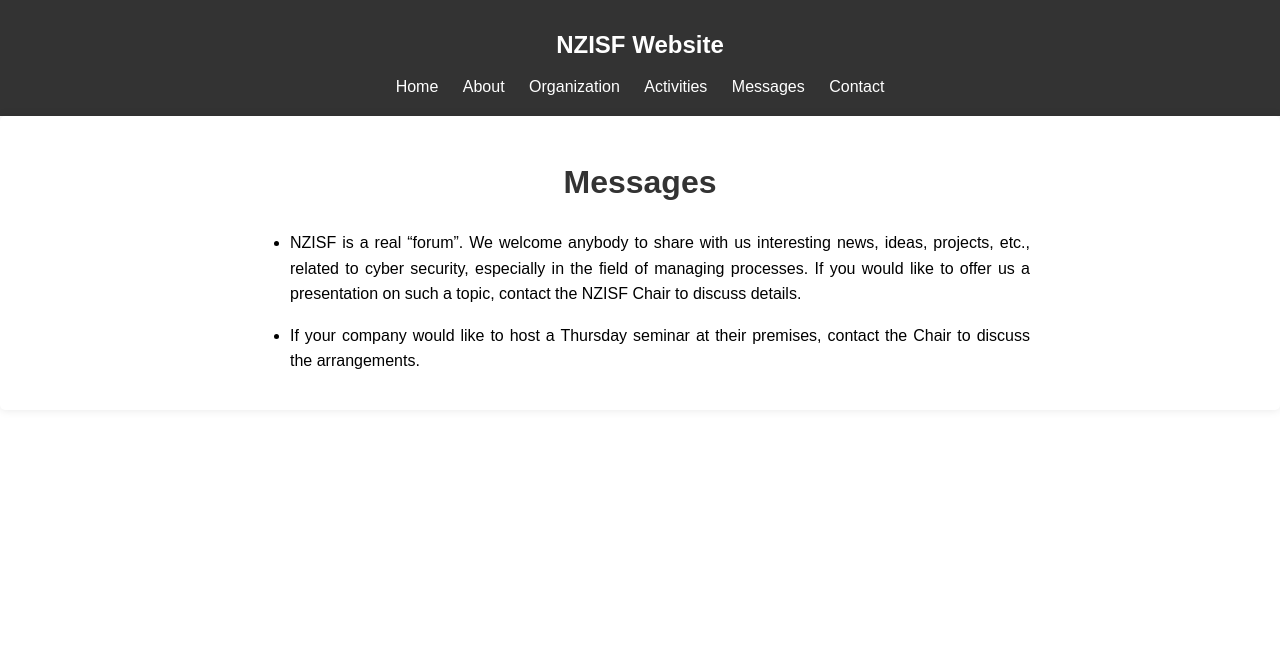
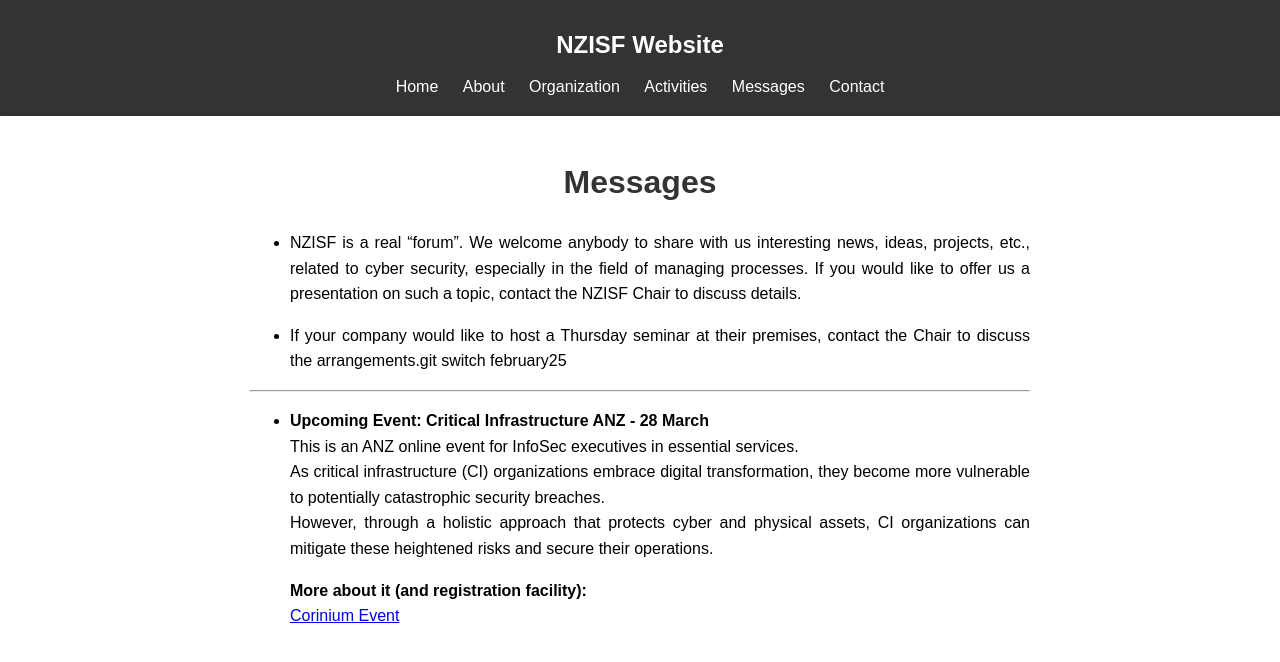
Before and after one commit to hilmibesli/NZISF-website, a Jekyll site: the page built from content/messages.md, in a window 1280 px wide. Shown: the top 662 px of the page. Built offline with Jekyll 4.4.1, drawn with Linux system fonts in a browser that asks for light colours.

Commit message:
CSS, aktiviteler ve mesajlar güncellendi; yeni belgeler ve görseller eklendi

```diff
--- a/assets/css/style.css
+++ b/assets/css/style.css
@@ -198,3 +198,8 @@ tr:hover {
     display: flex;
   }
 }
+
+.center-text {
+  text-align: center;
+  margin: 20px auto;
+}
--- a/content/messages.md
+++ b/content/messages.md
@@ -7,4 +7,14 @@ title: "Messages"
 
 - NZISF is a real “forum”. We welcome anybody to share with us interesting news, ideas, projects, etc., related to cyber security, especially in the field of managing processes. If you would like to offer us a presentation on such a topic, contact the NZISF Chair to discuss details.
 
-- If your company would like to host a Thursday seminar at their premises, contact the Chair to discuss the arrangements.
+- If your company would like to host a Thursday seminar at their premises, contact the Chair to discuss the arrangements.git switch february25
+
+--------
+
+- **Upcoming Event: Critical Infrastructure ANZ - 28 March**
+  This is an ANZ online event for InfoSec executives in essential services.
+  As critical infrastructure (CI) organizations embrace digital transformation, they become more vulnerable to potentially catastrophic security breaches.
+  However, through a holistic approach that protects cyber and physical assets, CI organizations can mitigate these heightened risks and secure their operations.
+
+  **More about it (and registration facility):**
+  [Corinium Event](https://ciso-critical-infrastructure.coriniumintelligence.com/agenda)
```
Also changed, not shown: content/activities.md (+8 -4 lines), index.md (+5 -4 lines), assets/images/nzisf2025.png (added), 1 other file.
